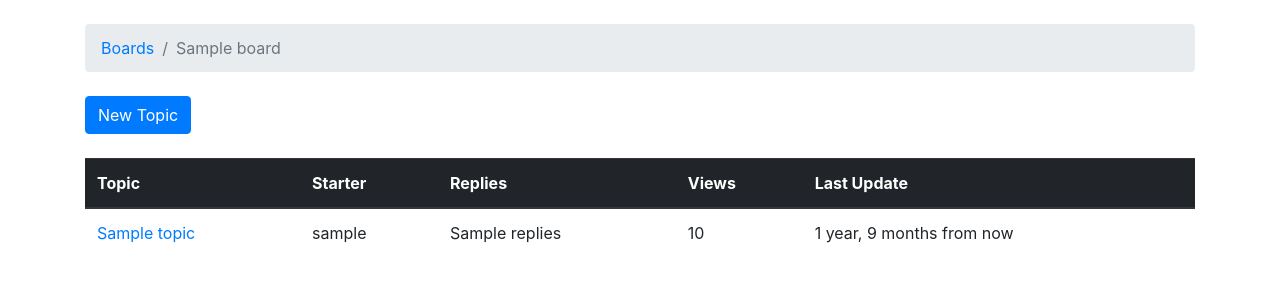
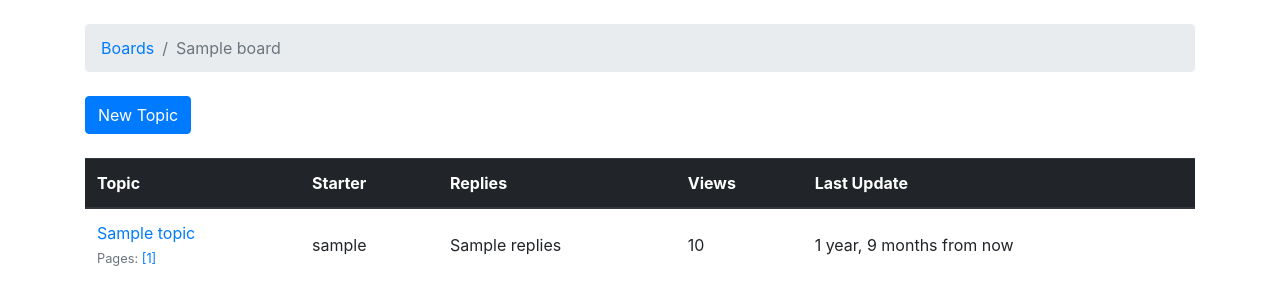
Before and after one commit to jainanmol123/forums, a Django app: template templates/topics.html in a window 1280 px wide. Shown: the part 56-361 px from the top of the page. Run offline with Django 3.2, Linux system fonts and the light colour scheme; the template is opened without the code that fills it: most values are stand-ins (such as "Sample title", 1, 10 or a date in 2020); some libraries are stand-ins or nearby versions.

Commit message:
topic_updated fixed

```diff
--- a/templates/topics.html
+++ b/templates/topics.html
@@ -27,12 +27,26 @@
     </thead>
     <tbody>
       {% for topic in topics %}
+        {% url 'topic_posts' board.pk topic.pk as topic_url %}
         <tr>
-          <td><a href={% url 'topic_posts' board.pk topic.pk %}>{{topic.subject}}</a></td>
-          <td>{{topic.starter.username}}</td>
-          <td>{{topic.replies}}</td>
-          <td>{{topic.views}}</td>
-          <td>{{topic.last_updated|naturaltime}}</td>
+          <td>
+            <p class="mb-0">
+              <a href="{{ topic_url }}">{{ topic.subject }}</a>
+            </p>
+            <small class="text-muted">
+              Pages:
+              {% for i in topic.get_page_range %}
+                <a href="{{ topic_url }}?page={{ i }}">{{ i }}</a>
+              {% endfor %}
+              {% if topic.has_many_pages %}
+              ... <a href="{{ topic_url }}?page={{ topic.get_page_count }}">Last Page</a>
+              {% endif %}
+            </small>
+          </td>
+          <td class="align-middle">{{ topic.starter.username }}</td>
+          <td class="align-middle">{{ topic.replies }}</td>
+          <td class="align-middle">{{ topic.views }}</td>
+          <td class="align-middle">{{ topic.last_updated|naturaltime }}</td>
         </tr>
       {% endfor %}
     </tbody>
```
Also changed, not shown: boards/models.py (+17 -0 lines), boards/views.py (+11 -2 lines).
